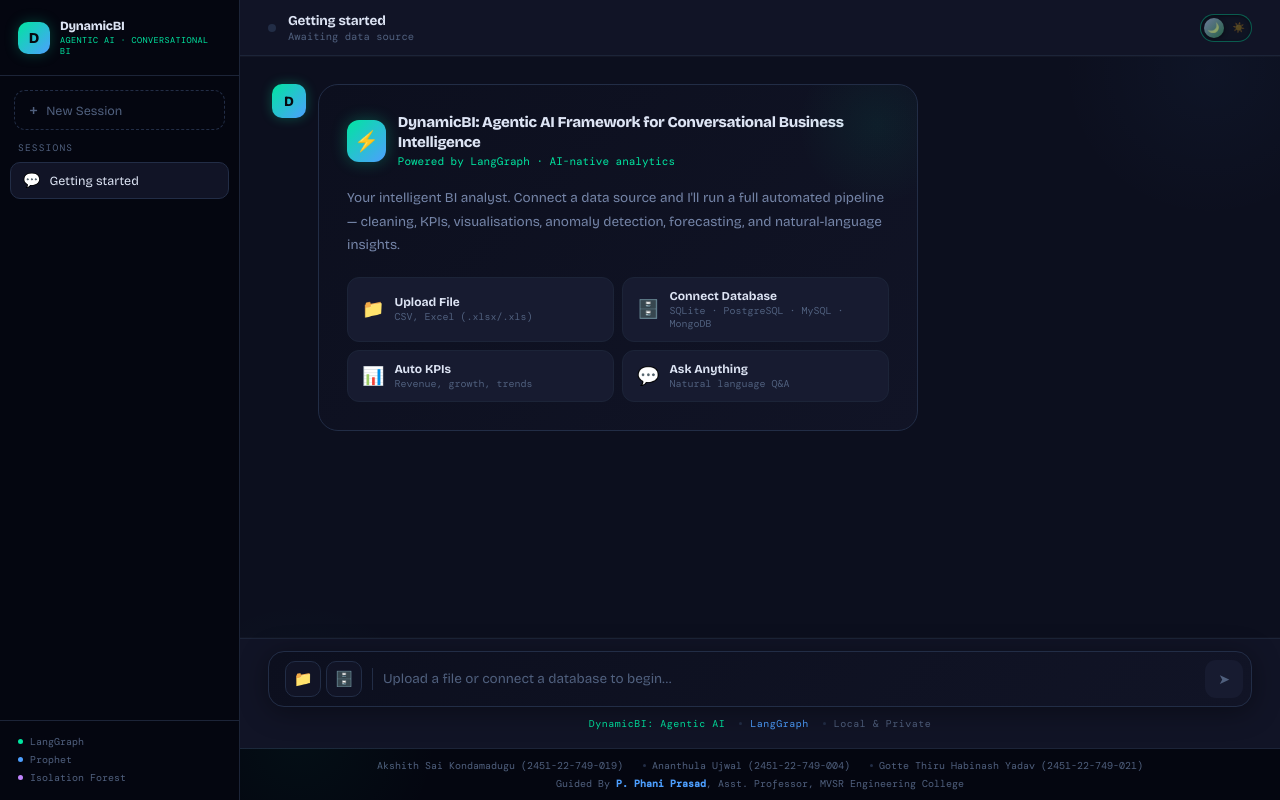
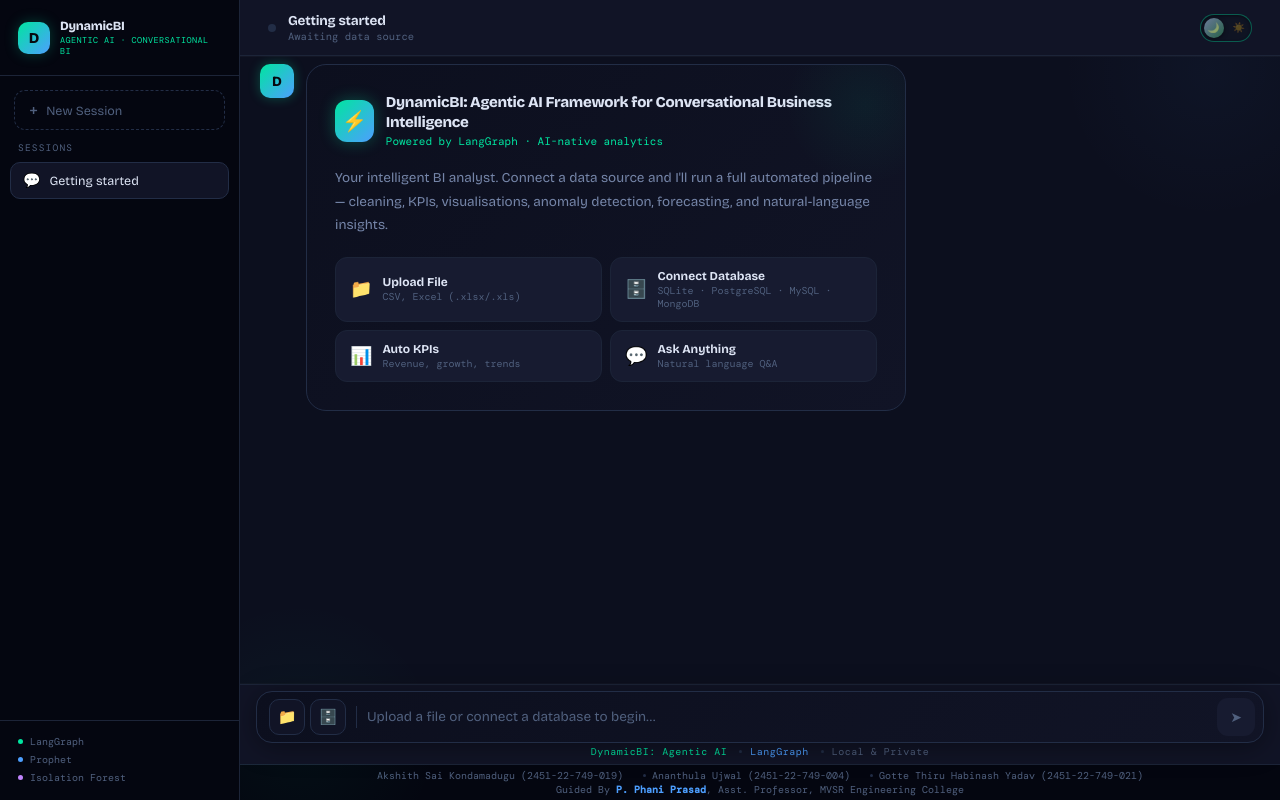
Before and after one commit to AkshithSai-24/DynamicBI, a React (Vite) app in the folder frontend/: page / in a window 1280 px wide. Both pictures are taken after a click on the button "Launch App →". Built offline with nearby package versions, Linux system fonts and the light colour scheme.

Commit message:
UI Drag Issues Fixed

```diff
--- a/frontend/src/App.jsx
+++ b/frontend/src/App.jsx
@@ -312,7 +312,7 @@
       </div>
 
       {stage && (
-        <p style={{ marginTop: 14, fontSize: 11, color: "var(--muted)", fontFamily: "var(--mono)", paddingLeft: 4, borderLeft: "2px solid var(--border2)", paddingLeft: 10 }}>
+        <p style={{ marginTop: 14, fontSize: 11, color: "var(--muted)", fontFamily: "var(--mono)", paddingLeft: 10, borderLeft: "2px solid var(--border2)" }}>
           {stage}
         </p>
       )}
@@ -1786,7 +1786,7 @@
       <div className="input-bar-wrap" style={{
         display: "flex", gap: 10, alignItems: "center",
         background: "linear-gradient(135deg, var(--surface), var(--surface2))",
-        border: "1px solid var(--border2)", borderRadius: 16, padding: "8px 8px 8px 16px",
+        border: "1px solid var(--border2)", borderRadius: 16, padding: "6px 8px 6px 12px",
         boxShadow: "0 4px 28px rgba(0,0,0,0.4)", position: "relative",
         transition: "border-color 0.25s, box-shadow 0.25s",
       }}>
@@ -1806,7 +1806,7 @@
         <input ref={fileRef} type="file" accept=".csv,.xlsx,.xls" style={{ display: "none" }} onChange={handleFile} />
         <input value={text} onChange={e => setText(e.target.value)} onKeyDown={handleKey}
           placeholder={placeholder || "Ask a question about your data…"} disabled={disabled}
-          style={{ flex: 1, background: "transparent", border: "none", color: "var(--text)", fontSize: 13.5, outline: "none", padding: "8px 0", lineHeight: 1.5, opacity: disabled ? 0.4 : 1, fontFamily: "var(--sans)" }}
+          style={{ flex: 1, background: "transparent", border: "none", color: "var(--text)", fontSize: 13.5, outline: "none", padding: "6px 0", lineHeight: 1.5, opacity: disabled ? 0.4 : 1, fontFamily: "var(--sans)" }}
         />
         <button onClick={submit} disabled={!text.trim() || disabled} style={{
           width: 38, height: 38, borderRadius: 11, border: "none",
@@ -1959,7 +1959,7 @@
 
   // scroll to bottom whenever messages change
   useEffect(() => {
-    bottomRef.current?.scrollIntoView({ behavior: "smooth" });
+    bottomRef.current?.scrollIntoView({ behavior: "smooth", block: "end" });
   }, [sessions]);
 
   // ── Polling ────────────────────────────────────────────────────────────────
@@ -2525,8 +2525,8 @@
             </div>
           </div>
           <div className="chat-bg" style={{
-            flex: 1, overflowY: "auto", padding: "28px 32px",
-            display: "flex", flexDirection: "column", gap: 12,
+            flex: 1, overflowY: "auto", padding: "8px 20px 6px",
+            display: "flex", flexDirection: "column", gap: 8,
             background: darkMode ? "var(--surface)" : "var(--surface)",
           }}>
             {/* Welcome */}
@@ -2548,7 +2548,7 @@
 
           {/* Input bar area */}
           <div style={{
-            padding: "12px 28px 18px",
+            padding: "6px 16px 6px",
             borderTop: "1px solid var(--border)",
             flexShrink: 0,
             background: "var(--surface2)",
@@ -2568,7 +2568,7 @@
               }
               showSourceButtons={!isRunning}
             />
-            <div style={{ display: "flex", alignItems: "center", justifyContent: "center", gap: 14, marginTop: 10 }}>
+            <div style={{ display: "flex", alignItems: "center", justifyContent: "center", gap: 12, marginTop: 2 }}>
               {[["DynamicBI: Agentic AI", "var(--accent)"], ["LangGraph", "var(--accent2)"], ["Local & Private", "var(--muted)"]].map(([label, color], i) => (
                 <div key={label} style={{ display: "flex", alignItems: "center", gap: 8 }}>
                   {i > 0 && <div style={{ width: 3, height: 3, borderRadius: "50%", background: "var(--border2)" }} />}
@@ -2581,10 +2581,10 @@
           {/* Team Footer */}
           <div style={{
             borderTop: "1px solid var(--border)",
-            padding: "10px 28px",
+            padding: "4px 12px",
             background: "var(--sidebar)",
             flexShrink: 0,
-            display: "flex", flexDirection: "column", alignItems: "center", gap: 5,
+            display: "flex", flexDirection: "column", alignItems: "center", gap: 1,
           }}>
             <div style={{ display: "flex", flexWrap: "wrap", justifyContent: "center", gap: "4px 20px" }}>
               {[
```
